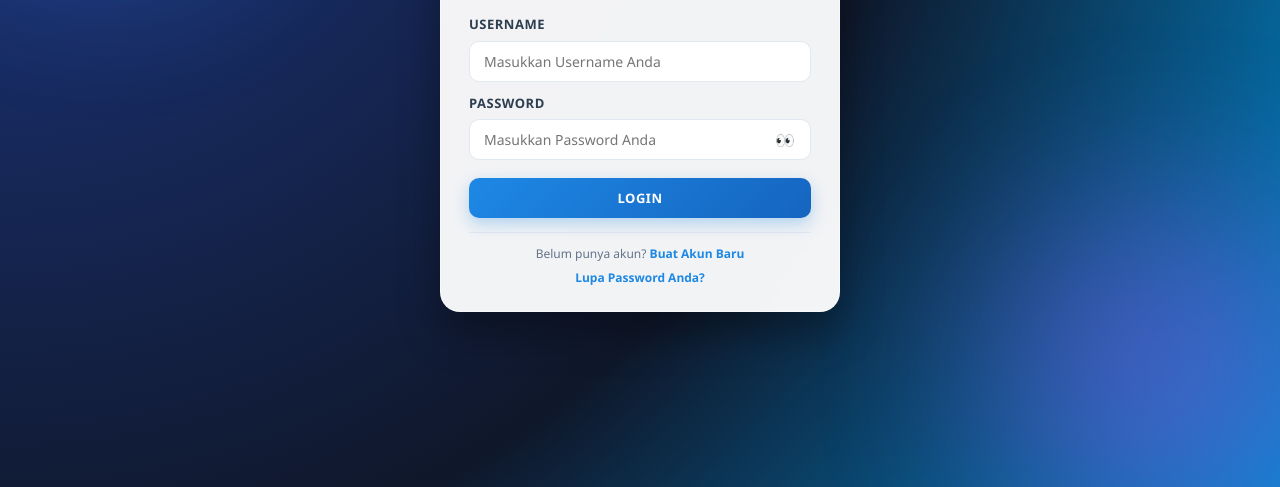
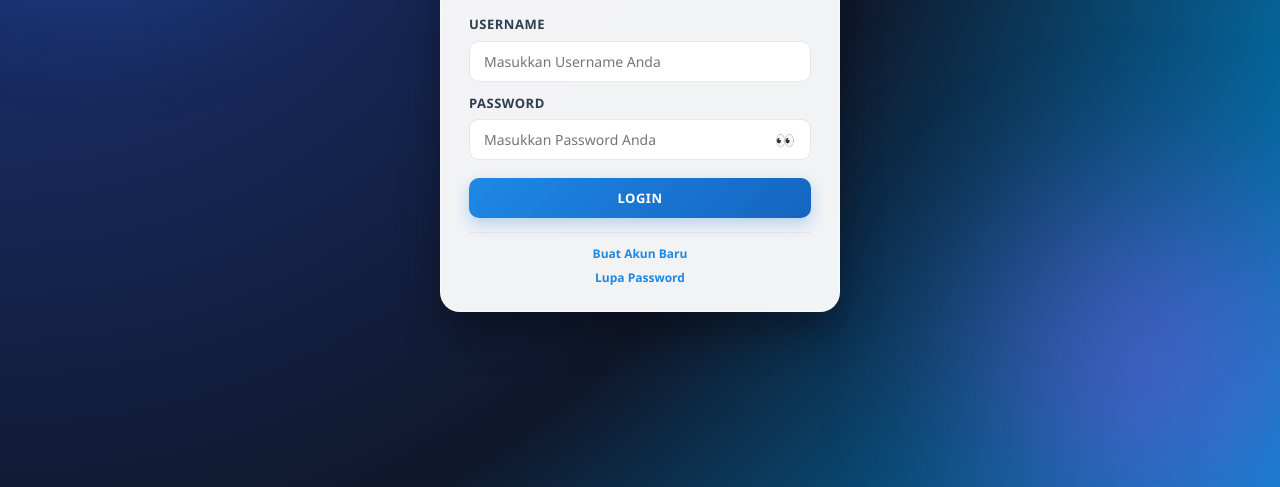
Before and after one commit to nichsimanuel/apk-management-stock-manual, a plain HTML site: page index.html in a window 1280 px wide. Shown: the part 313-800 px from the top of the page. Drawn offline with Linux system fonts and the light colour scheme.

Commit message:
Update index.html

```diff
--- a/index.html
+++ b/index.html
@@ -1413,8 +1413,8 @@ input[type="reset"]:disabled,
             <button type="submit" class="btn-primary">LOGIN</button>
         </form>
         <div class="auth-links">
-            <p>Belum punya akun? <a href="javascript:void(0)" onclick="showAuthCard('registerCard')">Buat Akun Baru</a></p>
-            <p style="margin-top: 6px;"><a href="javascript:void(0)" onclick="showAuthCard('forgotCard')">Lupa Password Anda?</a></p>
+            <p><a href="javascript:void(0)" onclick="showAuthCard('registerCard')">Buat Akun Baru</a></p>
+            <p style="margin-top: 6px;"><a href="javascript:void(0)" onclick="showAuthCard('forgotCard')">Lupa Password</a></p>
         </div>
     </div>
 
```
